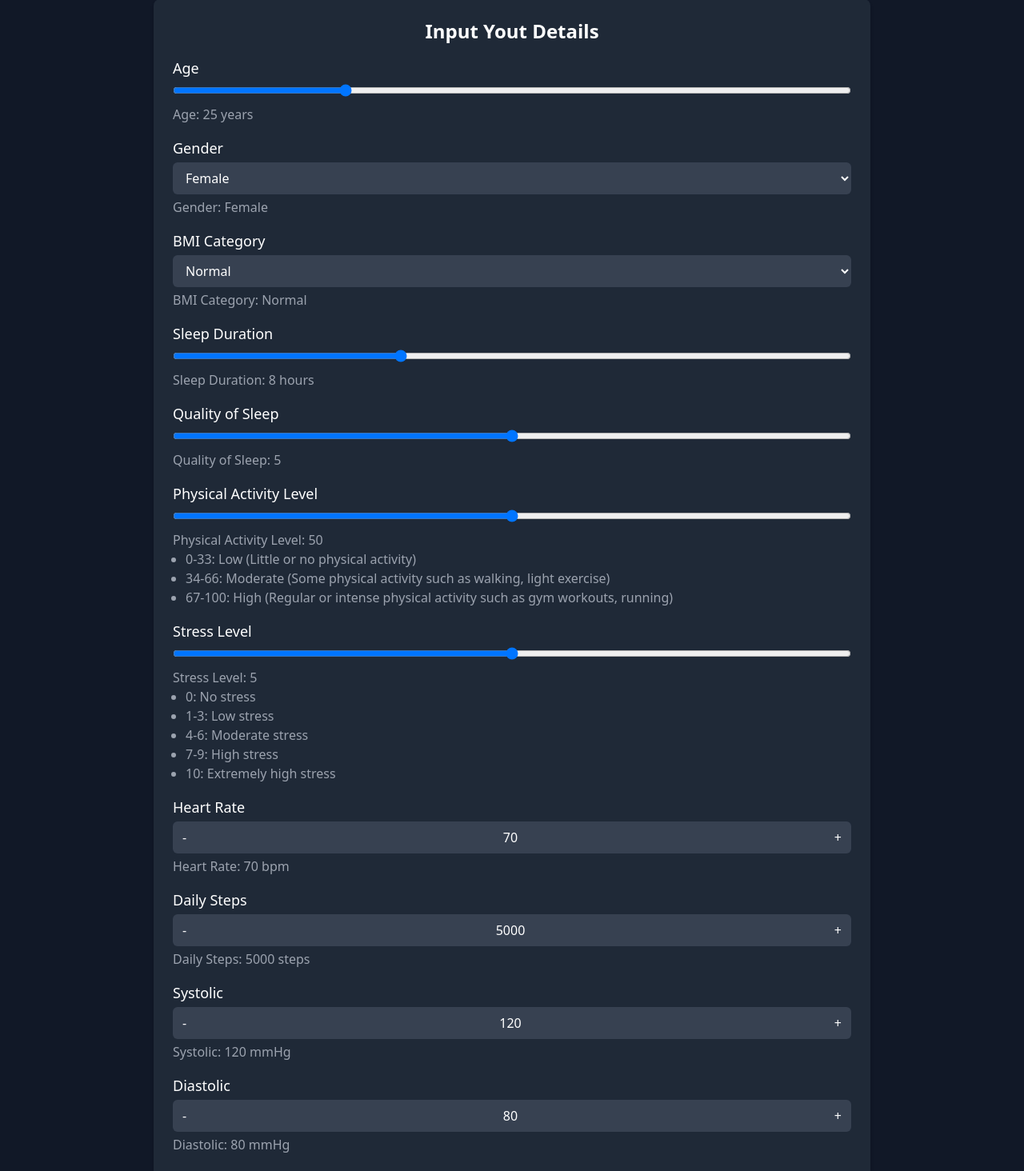
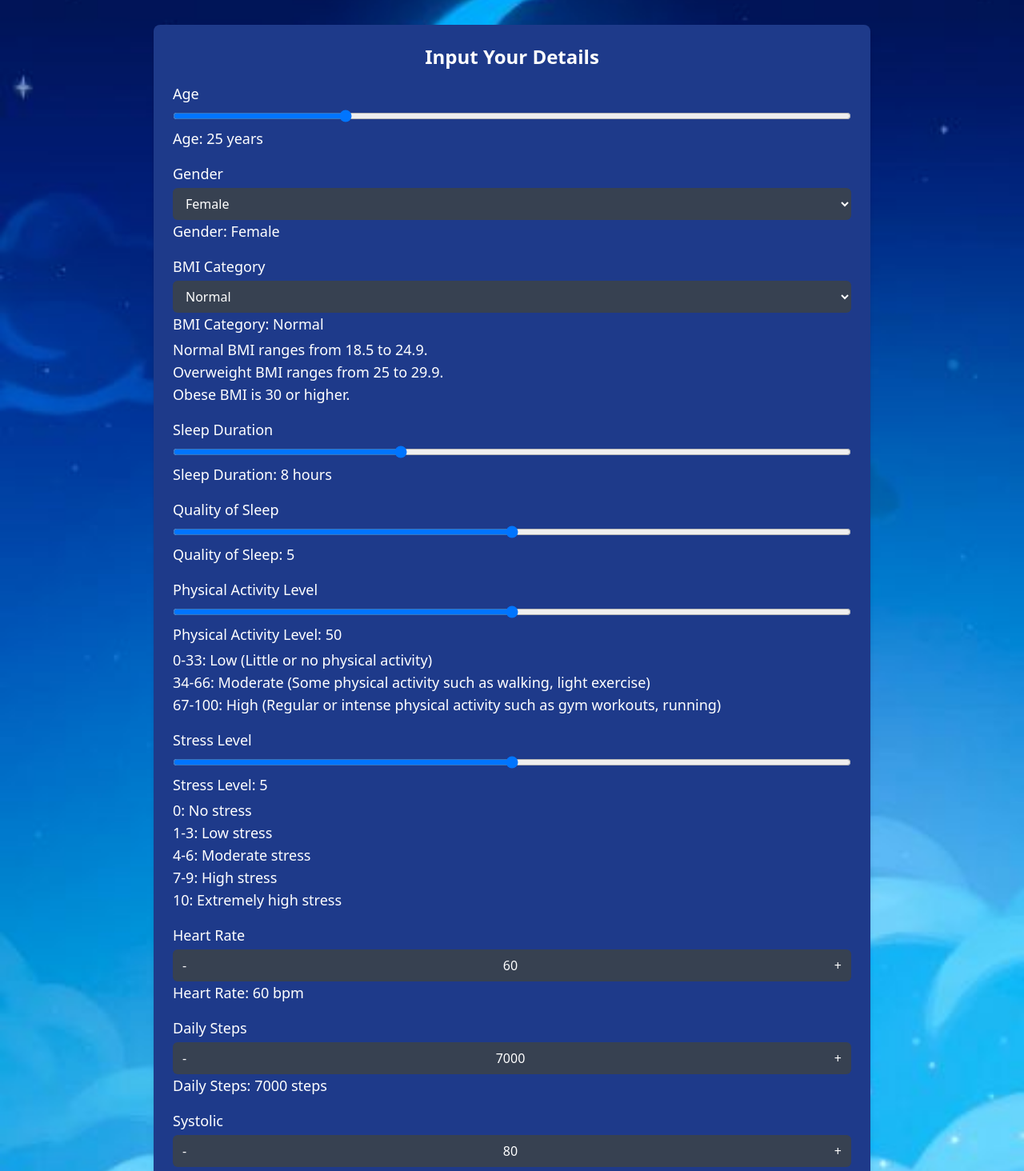
Before and after one commit to tobiokagae/GROUP-4-PROJECT-DMML24, a Next.js app in the folder FrontEnd/: page / in a window 1280 px wide. Shown: the part 137-1601 px from the top of the page at 80% size. Built offline with nearby package versions, Linux system fonts and the light colour scheme.

Commit message:
Memperbaiki tampilan FE

```diff
--- a/FrontEnd/src/pages/index.js
+++ b/FrontEnd/src/pages/index.js
@@ -2,6 +2,11 @@ import Head from "next/head";
 import { useState } from "react";
 
 export default function Home() {
+  const initialHeartRate = 60;
+  const initialDailySteps = 7000;
+  const initialSystolic = 80;
+  const initialDiastolic = 50;
+
   const [age, setAge] = useState(25);
   const [gender, setGender] = useState("Female");
   const [bmiCategory, setBmiCategory] = useState("Normal");
@@ -9,10 +14,10 @@ export default function Home() {
   const [qualityOfSleep, setQualityOfSleep] = useState(5);
   const [physicalActivityLevel, setPhysicalActivityLevel] = useState(50);
   const [stressLevel, setStressLevel] = useState(5);
-  const [heartRate, setHeartRate] = useState(70);
-  const [dailySteps, setDailySteps] = useState(5000);
-  const [systolic, setSystolic] = useState(120);
-  const [diastolic, setDiastolic] = useState(80);
+  const [heartRate, setHeartRate] = useState(initialHeartRate);
+  const [dailySteps, setDailySteps] = useState(initialDailySteps);
+  const [systolic, setSystolic] = useState(initialSystolic);
+  const [diastolic, setDiastolic] = useState(initialDiastolic);
   const [prediction, setPrediction] = useState("");
   const [lowBloodPressure, setLowBloodPressure] = useState(false);
 
@@ -54,11 +59,19 @@ export default function Home() {
     }
   };
 
+  const handleInputChange = (setter, min, max) => (e) => {
+    const value = Number(e.target.value);
+    if (value >= min && value <= max) {
+      setter(value);
+    }
+  };
+
   return (
-    <div className="min-h-screen bg-gray-900 text-white flex flex-col items-center">
+    <>
       <Head>
         <title>Sleep Disorder Prediction</title>
       </Head>
+      <div className="min-h-screen bg-gray-900 text-white flex flex-col items-center" style={{ backgroundImage: `url('/foto1.jpg')`, backgroundSize: 'cover', backgroundPosition: 'center' }}>
         <header className="mt-10 mb-6 text-center">
           <h1 className="text-4xl font-extrabold mb-2">
             SLEEP DISORDER PREDICTION
@@ -67,11 +80,10 @@ export default function Home() {
         </header>
         <form
           onSubmit={handleSubmit}
-        className="bg-gray-800 p-6 rounded-lg shadow-md w-full max-w-4xl"
+          className="bg-blue-900 p-6 rounded-lg shadow-md w-full max-w-4xl m-8 text-white"
         >
-
           <div>
-            <h2 className="text-2xl font-semibold mb-4 text-center">Input Yout Details</h2>
+            <h2 className="text-2xl font-semibold mb-4 text-center">Input Your Details</h2>
             <div className="mb-4">
               <label className="block text-lg font-medium mb-1">Age</label>
               <input
@@ -83,7 +95,7 @@ export default function Home() {
                 value={age}
                 onChange={(e) => setAge(Number(e.target.value))}
               />
-              <p className="mt-1 text-gray-400">Age: {age} years</p>
+              <p className="block text-lg font-medium mb-1">Age: {age} years</p>
             </div>
             <div className="mb-4">
               <label className="block text-lg font-medium mb-1">Gender</label>
@@ -96,7 +108,7 @@ export default function Home() {
                 <option>Female</option>
                 <option>Male</option>
               </select>
-              <p className="mt-1 text-gray-400">Gender: {gender}</p>
+              <p className="block text-lg font-medium mb-1">Gender: {gender}</p>
             </div>
             <div className="mb-4">
               <label className="block text-lg font-medium mb-1">
@@ -109,13 +121,17 @@ export default function Home() {
                 onChange={(e) => setBmiCategory(e.target.value)}
               >
                 <option>Normal</option>
-                <option>Underweight</option>
                 <option>Overweight</option>
                 <option>Obese</option>
               </select>
-              <p className="mt-1 text-gray-400">
+              <p className="block text-lg font-medium mb-1">
                 BMI Category: {bmiCategory}
               </p>
+              <ul className="block text-lg font-medium mb-1">
+                <li>Normal BMI ranges from 18.5 to 24.9.</li>
+                <li>Overweight BMI ranges from 25 to 29.9.</li>
+                <li>Obese BMI is 30 or higher.</li>
+              </ul>
             </div>
           </div>
 
@@ -134,7 +150,7 @@ export default function Home() {
                 value={sleepDuration}
                 onChange={(e) => setSleepDuration(Number(e.target.value))}
               />
-              <p className="mt-1 text-gray-400">
+              <p className="block text-lg font-medium mb-1">
                 Sleep Duration: {sleepDuration} hours
               </p>
             </div>
@@ -151,7 +167,7 @@ export default function Home() {
                 value={qualityOfSleep}
                 onChange={(e) => setQualityOfSleep(Number(e.target.value))}
               />
-              <p className="mt-1 text-gray-400">
+              <p className="block text-lg font-medium mb-1">
                 Quality of Sleep: {qualityOfSleep}
               </p>
             </div>
@@ -170,10 +186,10 @@ export default function Home() {
                   setPhysicalActivityLevel(Number(e.target.value))
                 }
               />
-              <p className="mt-1 text-gray-400">
+              <p className="block text-lg font-medium mb-1">
                 Physical Activity Level: {physicalActivityLevel}
               </p>
-              <ul className="text-gray-400 list-disc pl-4">
+              <ul className="block text-lg font-medium mb-1">
                 <li>0-33: Low (Little or no physical activity)</li>
                 <li>
                   34-66: Moderate (Some physical activity such as walking, light
@@ -200,10 +216,10 @@ export default function Home() {
                 value={stressLevel}
                 onChange={(e) => setStressLevel(Number(e.target.value))}
               />
-              <p className="mt-1 text-gray-400">
+              <p className="block text-lg font-medium mb-1">
                 Stress Level: {stressLevel}
               </p>
-              <ul className="text-gray-400 list-disc pl-4">
+              <ul className="block text-lg font-medium mb-1">
                 <li>0: No stress</li>
                 <li>1-3: Low stress</li>
                 <li>4-6: Moderate stress</li>
@@ -218,28 +234,26 @@ export default function Home() {
               <div className="flex items-center">
                 <button
                   type="button"
-                  className="px-3 py-2 bg-gray-700 rounded-l-md text-white"
-                  onClick={() => setHeartRate((prev) => Math.max(0, prev - 1))}
+                  className="px-3 py-2 bg-gray-700 rounded-l-md text-white hover:bg-red-500"
+                  onClick={() => setHeartRate((prev) => Math.max(60, prev - 1))}
                 >
                   -
                 </button>
                 <input
                   name="heart_rate"
                   value={heartRate}
-                  onChange={(e) => setHeartRate(Number(e.target.value))}
+                  onChange={handleInputChange(setHeartRate, 60, 162)}
                   className="w-full px-3 py-2 text-center bg-gray-700 text-white"
                 />
                 <button
                   type="button"
-                  className="px-3 py-2 bg-gray-700 rounded-r-md text-white"
-                  onClick={() => setHeartRate((prev) => prev + 1)}
+                  className="px-3 py-2 bg-gray-700 rounded-r-md text-white hover:bg-blue-500"
+                  onClick={() => setHeartRate((prev) => Math.min(162, prev + 1))}
                 >
                   +
                 </button>
               </div>
-              <p className="mt-1 text-gray-400">
-                Heart Rate: {heartRate} bpm
-              </p>
+              <p className="block text-lg font-medium mb-1">Heart Rate: {heartRate} bpm</p>
             </div>
             <div className="mb-4">
               <label className="block text-lg font-medium mb-1">
@@ -248,28 +262,26 @@ export default function Home() {
               <div className="flex items-center">
                 <button
                   type="button"
-                  className="px-3 py-2 bg-gray-700 rounded-l-md text-white"
-                  onClick={() =>
-                    setDailySteps((prev) => Math.max(0, prev - 100))
-                  }
+                  className="px-3 py-2 bg-gray-700 rounded-l-md text-white hover:bg-red-500"
+                  onClick={() => setDailySteps((prev) => Math.max(7000, prev - 100))}
                 >
                   -
                 </button>
                 <input
                   name="daily_steps"
                   value={dailySteps}
-                  onChange={(e) => setDailySteps(Number(e.target.value))}
+                  onChange={handleInputChange(setDailySteps, 7000, 10000)}
                   className="w-full px-3 py-2 text-center bg-gray-700 text-white"
                 />
                 <button
                   type="button"
-                  className="px-3 py-2 bg-gray-700 rounded-r-md text-white"
-                  onClick={() => setDailySteps((prev) => prev + 100)}
+                  className="px-3 py-2 bg-gray-700 rounded-r-md text-white hover:bg-blue-500"
+                  onClick={() => setDailySteps((prev) => Math.min(10000, prev + 100))}
                 >
                   +
                 </button>
               </div>
-              <p className="mt-1 text-gray-400">
+              <p className="block text-lg font-medium mb-1">
                 Daily Steps: {dailySteps} steps
               </p>
             </div>
@@ -278,28 +290,26 @@ export default function Home() {
               <div className="flex items-center">
                 <button
                   type="button"
-                  className="px-3 py-2 bg-gray-700 rounded-l-md text-white"
-                  onClick={() => setSystolic((prev) => Math.max(0, prev - 1))}
+                  className="px-3 py-2 bg-gray-700 rounded-l-md text-white hover:bg-red-500"
+                  onClick={() => setSystolic((prev) => Math.max(80, prev - 1))}
                 >
                   -
                 </button>
                 <input
                   name="systolic"
                   value={systolic}
-                  onChange={(e) => setSystolic(Number(e.target.value))}
+                  onChange={handleInputChange(setSystolic, 90, 140)}
                   className="w-full px-3 py-2 text-center bg-gray-700 text-white"
                 />
                 <button
                   type="button"
-                  className="px-3 py-2 bg-gray-700 rounded-r-md text-white"
-                  onClick={() => setSystolic((prev) => prev + 1)}
+                  className="px-3 py-2 bg-gray-700 rounded-r-md text-white hover:bg-blue-500"
+                  onClick={() => setSystolic((prev) => Math.min(140, prev + 1))}
                 >
                   +
                 </button>
               </div>
-              <p className="mt-1 text-gray-400">
-                Systolic: {systolic} mmHg
-              </p>
+              <p className="block text-lg font-medium mb-1">Systolic: {systolic} mmHg</p>
             </div>
             <div className="mb-4">
               <label className="block text-lg font-medium mb-1">
@@ -308,31 +318,28 @@ export default function Home() {
               <div className="flex items-center">
                 <button
                   type="button"
-                  className="px-3 py-2 bg-gray-700 rounded-l-md text-white"
-                  onClick={() => setDiastolic((prev) => Math.max(0, prev - 1))}
+                  className="px-3 py-2 bg-gray-700 rounded-l-md text-white hover:bg-red-500"
+                  onClick={() => setDiastolic((prev) => Math.max(50, prev - 1))}
                 >
                   -
                 </button>
                 <input
                   name="diastolic"
                   value={diastolic}
-                  onChange={(e) => setDiastolic(Number(e.target.value))}
+                  onChange={handleInputChange(setDiastolic, 60, 90)}
                   className="w-full px-3 py-2 text-center bg-gray-700 text-white"
                 />
                 <button
                   type="button"
-                  className="px-3 py-2 bg-gray-700 rounded-r-md text-white"
-                  onClick={() => setDiastolic((prev) => prev + 1)}
+                  className="px-3 py-2 bg-gray-700 rounded-r-md text-white hover:bg-blue-500"
+                  onClick={() => setDiastolic((prev) => Math.min(90, prev + 1))}
                 >
                   +
                 </button>
               </div>
-              <p className="mt-1 text-gray-400">
-                Diastolic: {diastolic} mmHg
-              </p>
+              <p className="block text-lg font-medium mb-1">Diastolic: {diastolic} mmHg</p>
             </div>
           </div>
-
           <div className="mt-6 text-center">
             <button
               type="submit"
@@ -341,21 +348,26 @@ export default function Home() {
               Predict
             </button>
           </div>
-      </form>
           <div className="w-full max-w-4xl mx-auto p-6 rounded-md mt-4 mb-4">
           {prediction && (
             <div>
               <h2 className="text-xl text-center mb-4">Prediction Result:</h2>
-            <p className="text-4xl font-bold text-white text-center mt-4 mb-4">{prediction}</p>
+              <p className="text-4xl font-bold text-white text-center mt-4 mb-4">
+                {prediction}
+              </p>
             </div>
           )}
 
           {lowBloodPressure && (
             <div className="mx-auto w-64 bg-orange-200 text-center px-2 rounded-md mb-2">
-              <p className="mt-2 text-orange-950 text-base">⚠️ Low Blood Pressure Detected</p>
+              <p className="mt-2 text-orange-950 text-base">
+                ⚠️ Low Blood Pressure Detected
+              </p>
             </div>
           )}
         </div>
+        </form>
       </div>
+    </>
   );
 }
```
Also changed, not shown: FrontEnd/public/foto1.jpg (added). Lines whose indentation alone changed are shown as unchanged.
